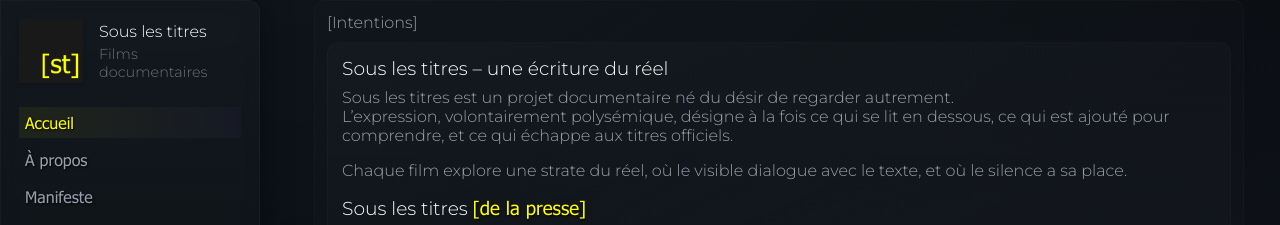
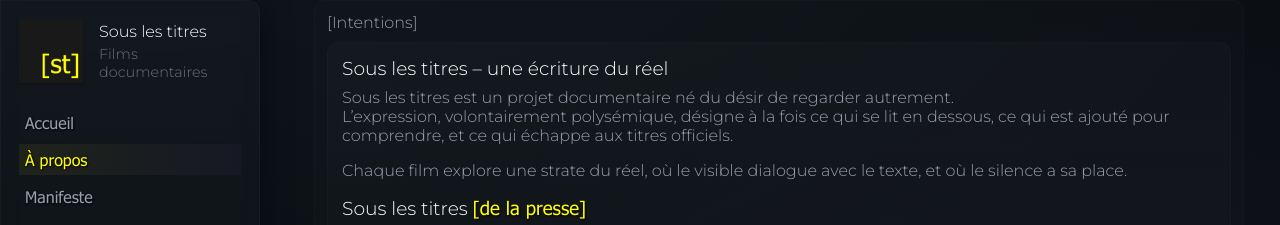
Before and after one commit to gael-mgn/sous-les-titres, a plain HTML site: page index.html in a window 1280 px wide. Both pictures are taken after a click on the link "À propos". Shown: the part 1834-2059 px from the top of the page. Drawn offline with Linux system fonts and the light colour scheme.

Commit message:
Add files via upload

```diff
--- a/index.html
+++ b/index.html
@@ -418,6 +418,29 @@
       <a href="#manifest">Manifeste</a>
       <a href="#contact">Contact</a>
     </nav>
+
+    <script>
+  // Sélectionner tous les liens
+  const links = document.querySelectorAll('.nav a');
+
+  // Ajouter un événement de clic à chaque lien
+  links.forEach(link => {
+    link.addEventListener('click', function(e) {
+      // Empêcher le comportement par défaut (navigation immédiate)
+      //e.preventDefault();
+
+      // Retirer la classe 'active' de tous les liens
+      links.forEach(link => link.classList.remove('active'));
+
+      // Ajouter la classe 'active' au lien cliqué
+      this.classList.add('active');
+
+      // Optionnel : Si tu veux que la page défile vers la section liée
+      // window.location.href = this.href; // Décommente si tu veux un changement d'URL
+    });
+  });
+</script>
+
 
     <div style="margin-top:auto;font-size:13px;color:var(--muted);padding-top:16px">© Sous les titres · 2025</div>
   </aside>
```
